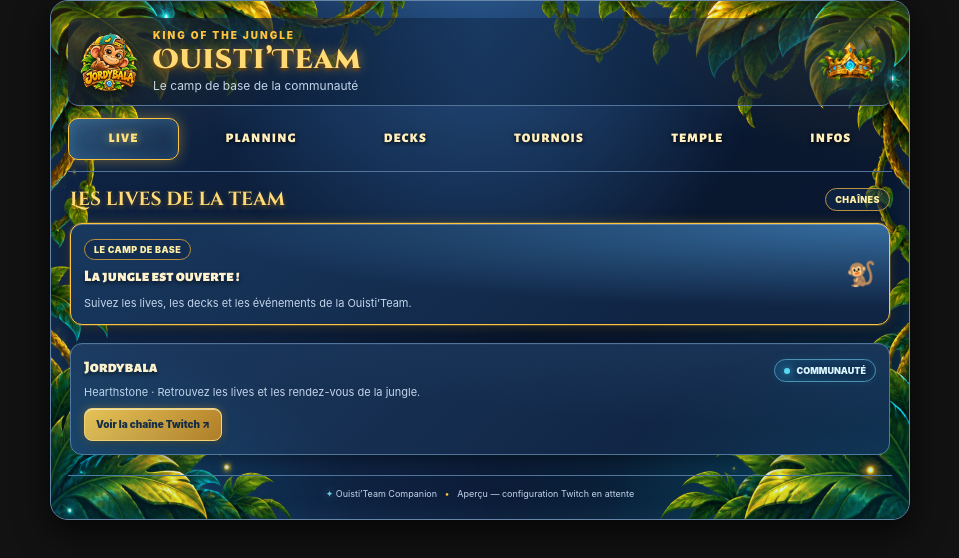
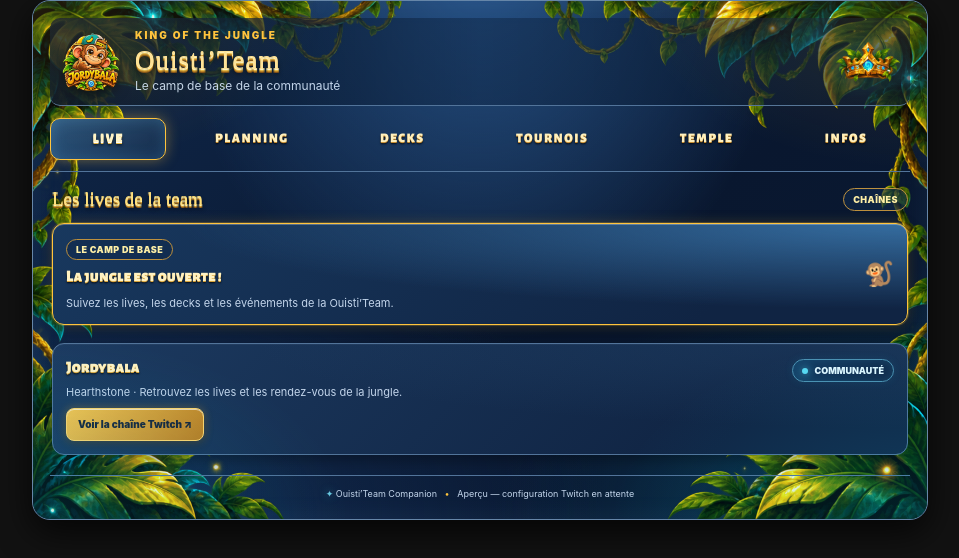
Before and after one commit to JordyBala/jordybala.github.io, a plain HTML site: page panel.html in a window 1280 px wide. Shown: the whole page, without its empty margins (160-1119 px from the left). Drawn offline with Linux system fonts and the light colour scheme; a web font is replaced by a local one.

Commit message:
Update font styles and colors in styles.css

```diff
--- a/styles.css
+++ b/styles.css
@@ -1,6 +1,6 @@
 /* POLICES - IDENTITE TEMPLE ANCESTRAL */
-@import url('https://fonts.googleapis.com/css2?family=Cinzel+Decorative:wght@700;900&family=Alegreya+Sans+SC:wght@700;800;900&display=swap');
-*{box-sizing:border-box}
+@import url('https://fonts.googleapis.com/css2?family=Rye&family=Alegreya+Sans+SC:wght@700;800;900&display=swap');
+
 
 :root{
   color-scheme:dark;
@@ -188,45 +188,61 @@ a:focus-visible,button:focus-visible{outline:2px solid var(--gold2);outline-offs
   z-index: 1;
 }
 
-/* Grand titre */
+/* Grand titre - Aventure Jungle */
 h1 {
-  font-family: 'Cinzel Decorative', serif;
-  font-weight: 900;
-  color: #ffda75;
-  text-shadow: 0 2px 3px #6b3900,
-               0 0 12px #f5b83299;
+  font-family: 'Rye', serif;
+  font-weight: 400;
+  color: #ffe49a;
+  text-shadow:
+    0 1px 0 #fff5c2,
+    0 2px 0 #e6b94b,
+    0 3px 0 #bd8424,
+    0 4px 0 #805019,
+    0 5px 4px rgba(0,0,0,.8);
   letter-spacing: 1px;
 }
 
-/* Titres des sections */
 h2, .king-name {
-  font-family: 'Cinzel Decorative', serif;
-  color: #ffdc79;
-  text-shadow: 0 2px 5px #9b6100aa;
+  font-family: 'Rye', serif;
+  font-weight: 400;
+  color: #ffdf79;
+  text-shadow:
+    0 1px 0 #fff1b0,
+    0 2px 0 #d9a43b,
+    0 3px 0 #95611c,
+    0 4px 4px rgba(0,0,0,.8);
 }
 
-/* Navigation */
+/* Navigation jungle */
 .tab {
   font-family: 'Alegreya Sans SC', sans-serif;
   font-size: 13px;
   font-weight: 900;
   color: #fff0bd;
-  letter-spacing: 1.2px;
-  text-shadow: 0 1px 4px #000;
+  letter-spacing: 1.5px;
+  text-shadow:
+    0 1px 0 #c58b30,
+    0 2px 2px rgba(0,0,0,.8);
+  transition: all .2s ease;
 }
 
 .tab.active {
-  color: #ffe17b;
-  text-shadow: 0 0 9px #ffcf4d99;
+  color: #fff5c7;
+  text-shadow:
+    0 1px 0 #fff,
+    0 2px 0 #e6b94b,
+    0 3px 3px rgba(0,0,0,.8);
 }
 
-/* Titres des cartes */
+/* Titres des cartes - Jungle */
 h3 {
   font-family: 'Alegreya Sans SC', sans-serif;
   font-size: 16px;
   font-weight: 900;
-  color: #fff2ce;
-  text-shadow: 0 2px 4px #0009;
+  color: #fff2c2;
+  text-shadow:
+    0 1px 0 #d9a43b,
+    0 2px 2px rgba(0,0,0,.8);
 }
 
 /* Protection de la lisibilité du bandeau */
```
